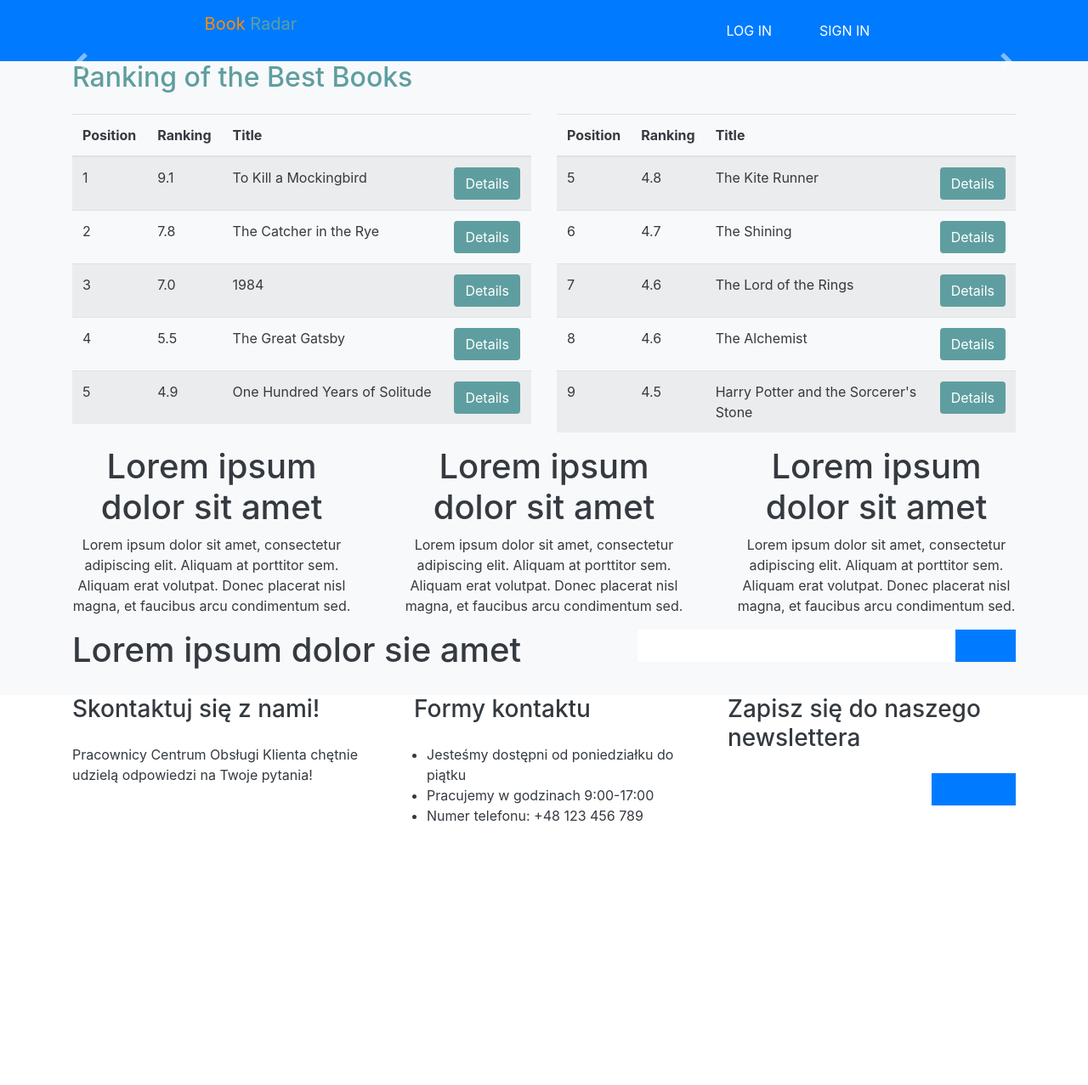
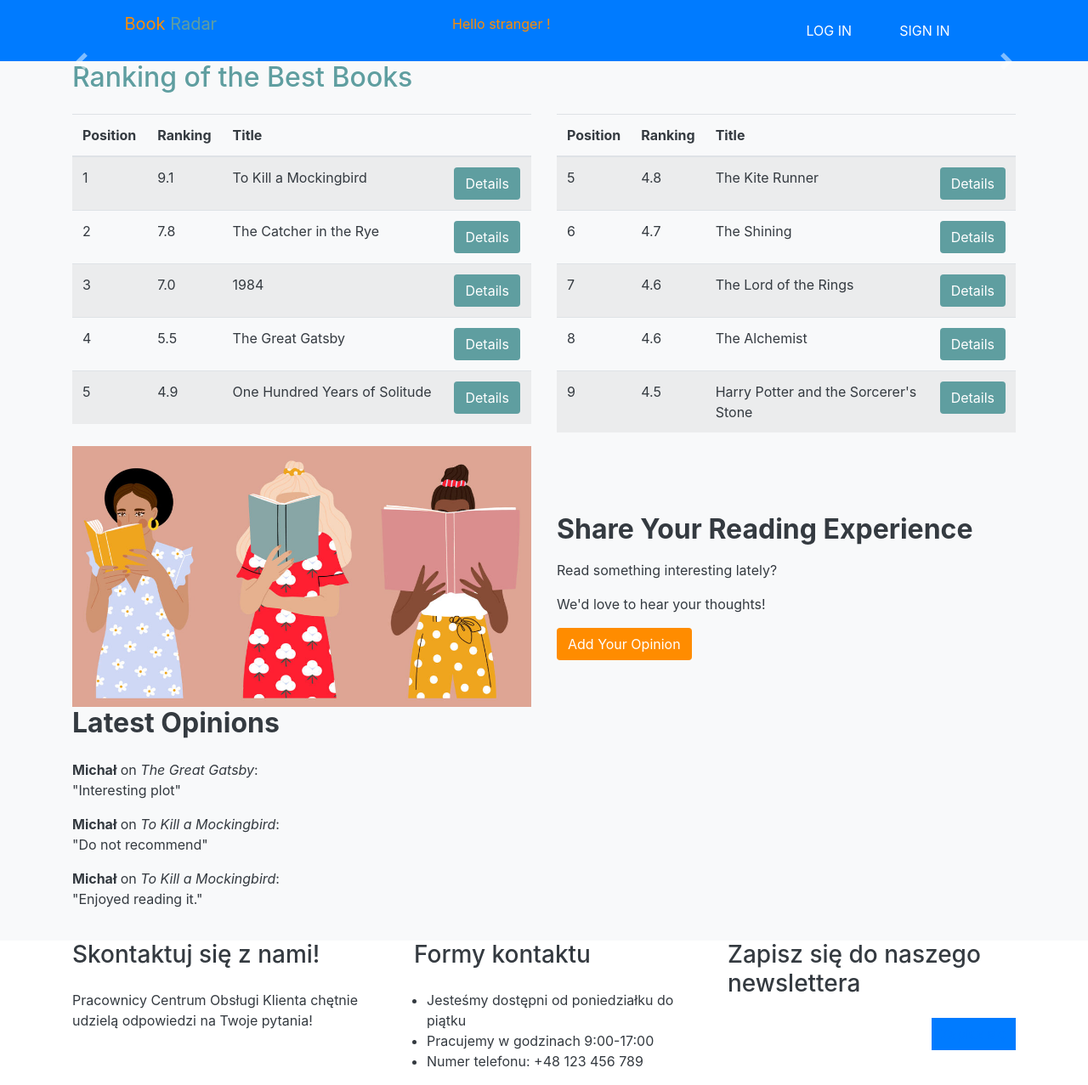
Before and after one commit to Pampellaa/Book-Radar, a Django app: page / in a window 1280 px wide. Shown: the whole page at 85% size. Before the commit the page ends 966 px from the top, so only its background shows below. Run offline with Django 5.2, Linux system fonts and the light colour scheme; data comes from the database, SQL or seed files in the repository; both versions use the stored data as it was after the commit; some libraries are stand-ins or nearby versions; some web fonts are replaced.

Commit message:
index review

```diff
--- a/BookRadar/models.py
+++ b/BookRadar/models.py
@@ -1,3 +1,4 @@
+from django.contrib.auth.models import User
 from django.db import models
 
 # Create your models here.
@@ -7,3 +8,9 @@ class Book(models.Model):
     publisher = models.CharField(max_length=64, null=True)
     year = models.IntegerField(null=True)
     ranking = models.DecimalField(max_digits=3, decimal_places=1, null=True)
+
+class Review(models.Model):
+    user = models.ForeignKey(User, on_delete=models.CASCADE)
+    book = models.ForeignKey(Book, on_delete=models.CASCADE)
+    comment = models.TextField()
+    created = models.DateTimeField(auto_now_add=True)
--- a/BookRadar/views.py
+++ b/BookRadar/views.py
@@ -1,12 +1,15 @@
 import random
 
 from django.contrib.auth import authenticate, login, logout
+from django.contrib.auth.mixins import LoginRequiredMixin
 from django.contrib.auth.models import User
 from django.shortcuts import render, redirect
 from django.views import View
 
 from BookRadar.forms import LoginForm, RegisterForm
-from BookRadar.models import Book
+from BookRadar.models import Book, Review
+
+from djangoProject.BookRadar.forms import OpinionAddForm
 
 
 # Create your views here.
@@ -19,7 +22,9 @@ class IndexView(View):
         books  = Book.objects.all()
         best_books = books.order_by('-ranking')[:10]
 
-        ctx = {'carousel_books':carousel_books, 'best_books':best_books}
+        reviews = Review.objects.all().order_by('-created')[:3]
+
+        ctx = {'carousel_books':carousel_books, 'best_books':best_books, 'reviews':reviews}
         return render(request, 'index.html', ctx)
 
 class LoginView(View):
@@ -35,7 +40,7 @@ class LoginView(View):
             user = authenticate(request, username=username, password=password)
             if user is not None:
                 login(request, user)
-                return redirect('dashboard')
+                return redirect('index')
         form.add_error('username', 'Invalid login details. Try again.')
         return render(request, 'login.html', {'form': form})
 
@@ -60,3 +65,9 @@ class RegisterView(View):
             login(request, user)
             return redirect('login')
         return render(request, 'register.html', {'form': form})
+
+class AddOpinionView(LoginRequiredMixin, View):
+    def get(self, request):
+        user = request.user
+        form = OpinionAddForm()
+        return render(request, 'add_form', {'form': form})
--- a/djangoProject/urls.py
+++ b/djangoProject/urls.py
@@ -23,5 +23,6 @@ urlpatterns = [
     path('', views.IndexView.as_view(), name='index'),
     path('login/', views.LoginView.as_view(), name='login'),
     path('logout/', views.LogoutView.as_view(), name='logout'),
-    path('register/', views.RegisterView.as_view(), name='register')
+    path('register/', views.RegisterView.as_view(), name='register'),
+    path('add-opinion', views.AddOpinionView.as_view(), name='add_opinion')
 ]
--- a/templates/index.html
+++ b/templates/index.html
@@ -19,6 +19,15 @@
             <p class="navbar-brand main-logo">
                 <span style="color: darkorange;">Book</span> <span style="color: cadetblue">Radar</span>
             </p>
+            {% if user.is_authenticated %}
+                <p style="color: darkorange">Hello {{ user.username }} !</p>
+                <ul class="nav nounderline text-uppercase">
+                    <li class="nav-item ml-4">
+                        <a class="nav-link color-header" href="{% url 'logout' %}">log out</a>
+                    </li>
+                </ul>
+            {% else %}
+                <p style="color: darkorange">Hello stranger !</p>
                 <ul class="nav nounderline text-uppercase">
                     <li class="nav-item ml-4">
                         <a class="nav-link color-header" href="{% url 'login' %}">log in</a>
@@ -27,8 +36,10 @@
                         <a class="nav-link color-header" href="{% url 'register' %}">sign in</a>
                     </li>
                 </ul>
+            {% endif %}
         </nav>
     </header>
+
 
     <section class="padding-large bg-light" style="background: url('{% static 'images/back.jpg' %}') center/cover fixed no-repeat; background-size: cover;">
       <div id="carouselExampleControls" class="carousel slide main-slider" data-ride="carousel">
@@ -117,56 +128,66 @@
     </section>
 
 
-
-
-
-
     <section class="padding-small details bg-light">
         <div class="container">
-                <div class="row">
-                    <div class="col text-center">
-                        <i class="fas fa-check icon-details"></i>
-                        <h1>Lorem ipsum dolor sit amet</h1>
-                        <p>Lorem ipsum dolor sit amet, consectetur adipiscing elit. Aliquam at porttitor sem.  Aliquam erat volutpat. Donec placerat nisl magna, et faucibus arcu condimentum sed.
-                        </p>
+            <div class="row align-items-center">
+                <div class="col-md-6">
+                    <div class="text-center">
+                        <img src="{% static 'images/opinion.jpg' %}" class="img-fluid" alt="Book Opinion Image">
                     </div>
-                    <div class="col text-center pr-4 pl-4 mr-4 ml-4">
-                        <i class="far fa-clock icon-details"></i>
-                        <h1>Lorem ipsum dolor sit amet</h1>
-                        <p>Lorem ipsum dolor sit amet, consectetur adipiscing elit. Aliquam at porttitor sem.  Aliquam erat volutpat. Donec placerat nisl magna, et faucibus arcu condimentum sed.
-                        </p>
                 </div>
-                    <div class="col text-center">
-                            <i class="fas fa-list icon-details"></i>
-                        <h1>Lorem ipsum dolor sit amet</h1>
-                        <p>Lorem ipsum dolor sit amet, consectetur adipiscing elit. Aliquam at porttitor sem.  Aliquam erat volutpat. Donec placerat nisl magna, et faucibus arcu condimentum sed.
-                        </p>
+                <div class="col-md-6">
+                    <div class="text-center text-md-left mt-4">
+                        <h2 class="font-weight-bold mb-3">Share Your Reading Experience</h2>
+                        <p>Read something interesting lately?</p>
+                        <p>We'd love to hear your thoughts!</p>
+                        <a href="add_opinion" class="btn" style="background-color: darkorange; color: white">Add Your Opinion</a>
+                    </div>
                 </div>
             </div>
         </div>
     </section>
 
-
     <section class="newsletter-section padding-small">
         <div class="container">
-            <div class="row">
-                <div class="col">
-                    <h1>Lorem ipsum dolor sie amet</h1>
-                </div>
-                <div class="col-5">
-                    <div class="input-group mb-3">
-                        <input type="text" class="form-control border-0 rounded-0" placeholder=""
-                            aria-label="Recipient's username" aria-describedby="basic-addon2">
-                        <div class="input-group-append">
-                            <button class="input-group-text btn-color border-0 rounded-0" type="submit" id="basic-addon2">
-                                <a href="index.html">Lorem</a>
-                            </button>
-                        </div>
-                    </div>
-                </div>
-            </div>
+            <h2 class="font-weight-bold mb-4">Latest Opinions</h2>
+            <ul class="list-unstyled">
+                {% for review in reviews %}
+                    <li class="mb-3">
+                        <span class="font-weight-bold">{{ review.user.username }}</span>
+                        on
+                        <span class="font-italic">{{ review.book.title }}</span>:
+                        <br>
+                        "{{ review.comment }}"
+                    </li>
+                {% endfor %}
+            </ul>
         </div>
     </section>
+
+
+
+
+{#    <section class="newsletter-section padding-small">#}
+{#        <div class="container">#}
+{#            <div class="row">#}
+{#                <div class="col">#}
+{#                    <h1>Lorem ipsum dolor sie amet</h1>#}
+{#                </div>#}
+{#                <div class="col-5">#}
+{#                    <div class="input-group mb-3">#}
+{#                        <input type="text" class="form-control border-0 rounded-0" placeholder=""#}
+{#                            aria-label="Recipient's username" aria-describedby="basic-addon2">#}
+{#                        <div class="input-group-append">#}
+{#                            <button class="input-group-text btn-color border-0 rounded-0" type="submit" id="basic-addon2">#}
+{#                                <a href="index.html">Lorem</a>#}
+{#                            </button>#}
+{#                        </div>#}
+{#                    </div>#}
+{#                </div>#}
+{#            </div>#}
+{#        </div>#}
+{#    </section>#}
 
     <section class="padding-medium story bg-light" id="about">
         <div class="container d-flex justify-content-center align-items-center">
```
Also changed, not shown: BookRadar/forms.py (+9 -0 lines), BookRadar/migrations/0003_review.py (added), BookRadar/static/images/opinion.jpg (added), db.sqlite3. Lines whose indentation alone changed are shown as unchanged.
